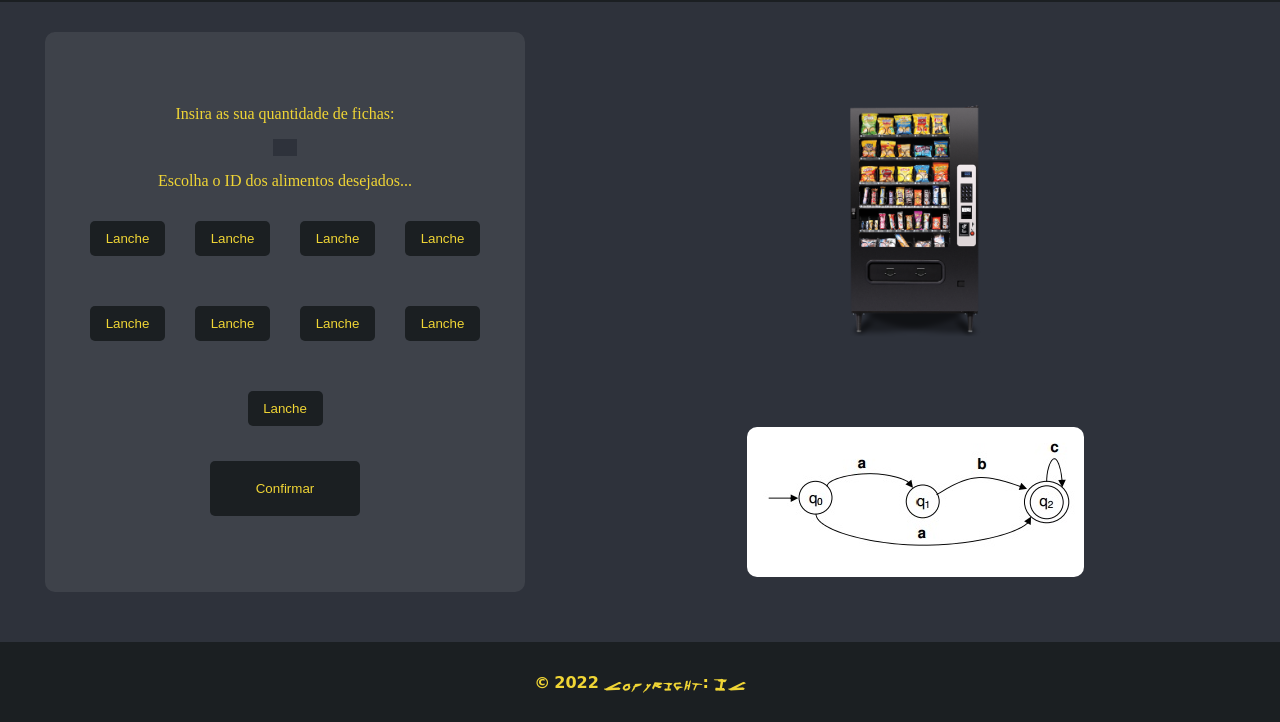
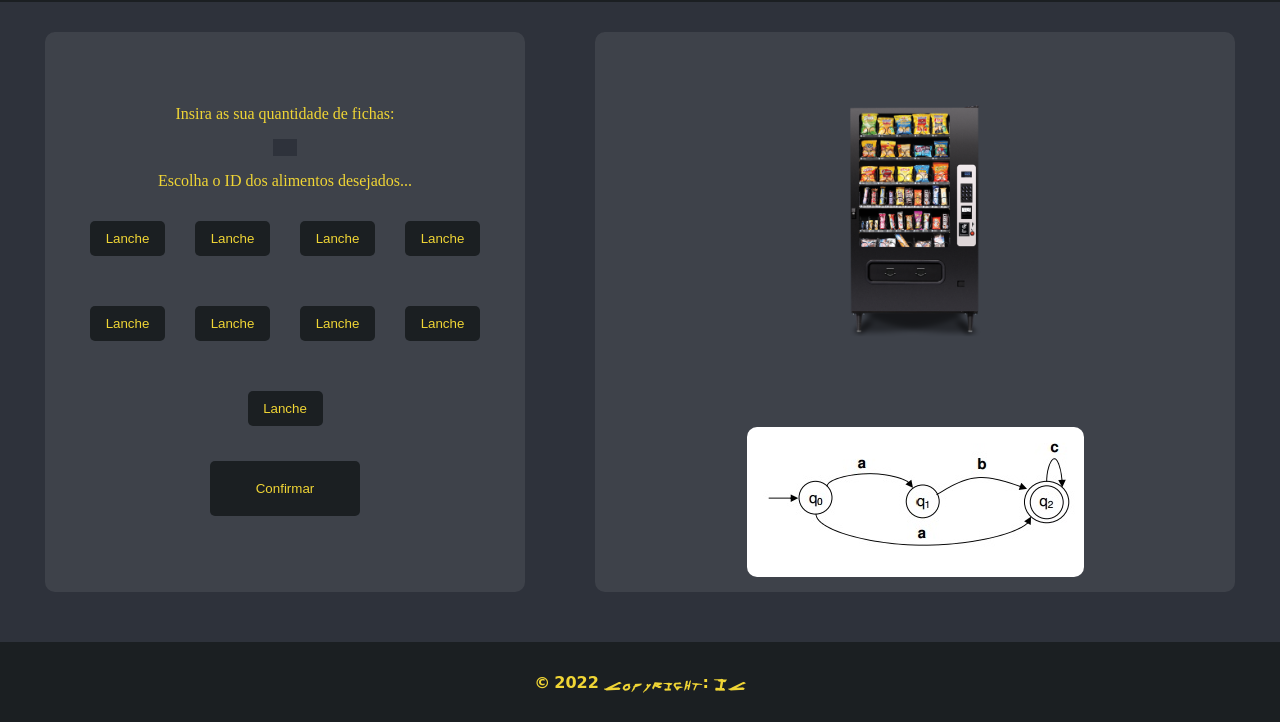
Before and after one commit to Jvictor-7/Projeto-TdC, a plain HTML site: page index.html in a window 1280 px wide. Shown: the part 78-800 px from the top of the page. Drawn offline with Linux system fonts and the light colour scheme.

Commit message:
Second Commit

```diff
--- a/css/style.css
+++ b/css/style.css
@@ -130,6 +130,8 @@ main {
     width: 80vh;
     height: 70vh;
     margin: 10px;
+    background-color: rgba(204, 204, 204, 0.1);
+    border-radius: 10px;
     /* border-color: var(--main-color);
     border-style: double; */
 }
@@ -148,6 +150,7 @@ main {
 }
 .containerRightBottom>img {
     border-radius: 10px;
+    margin: 10px;
 }
 /* //Asaid Right  */
 
```
